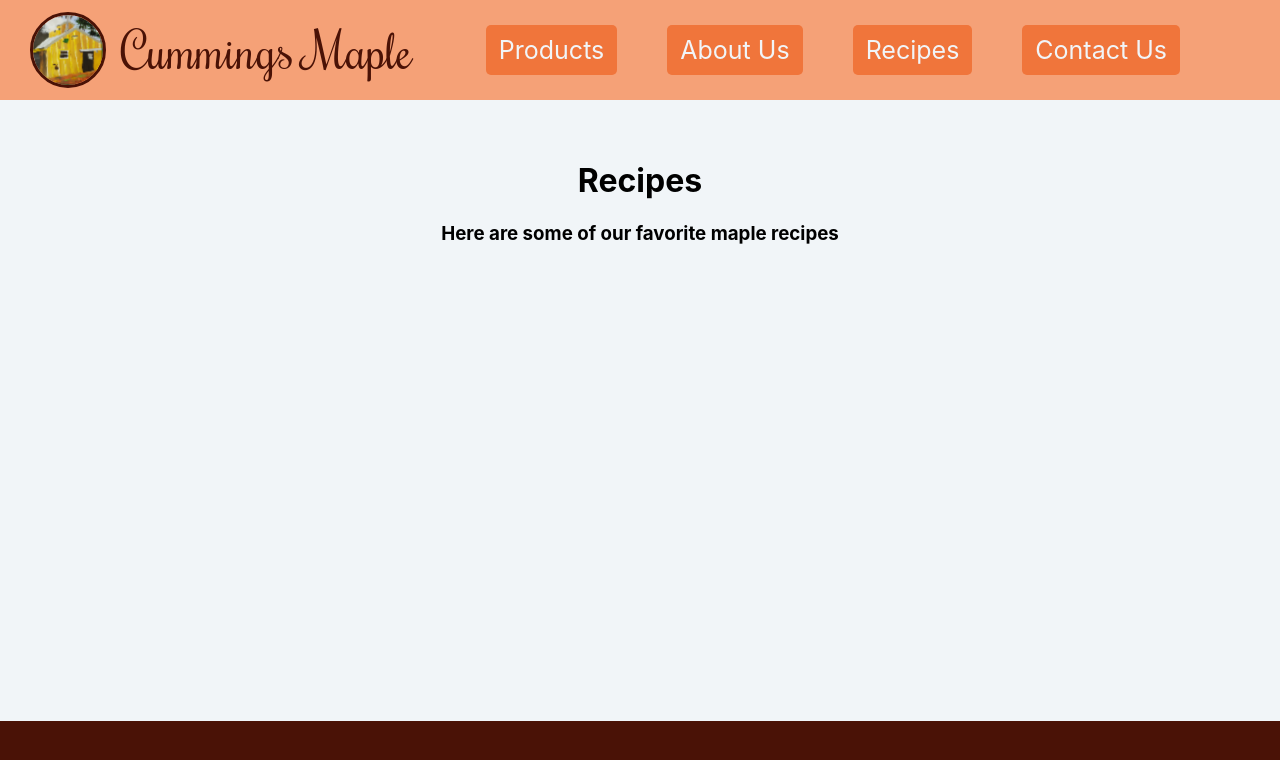
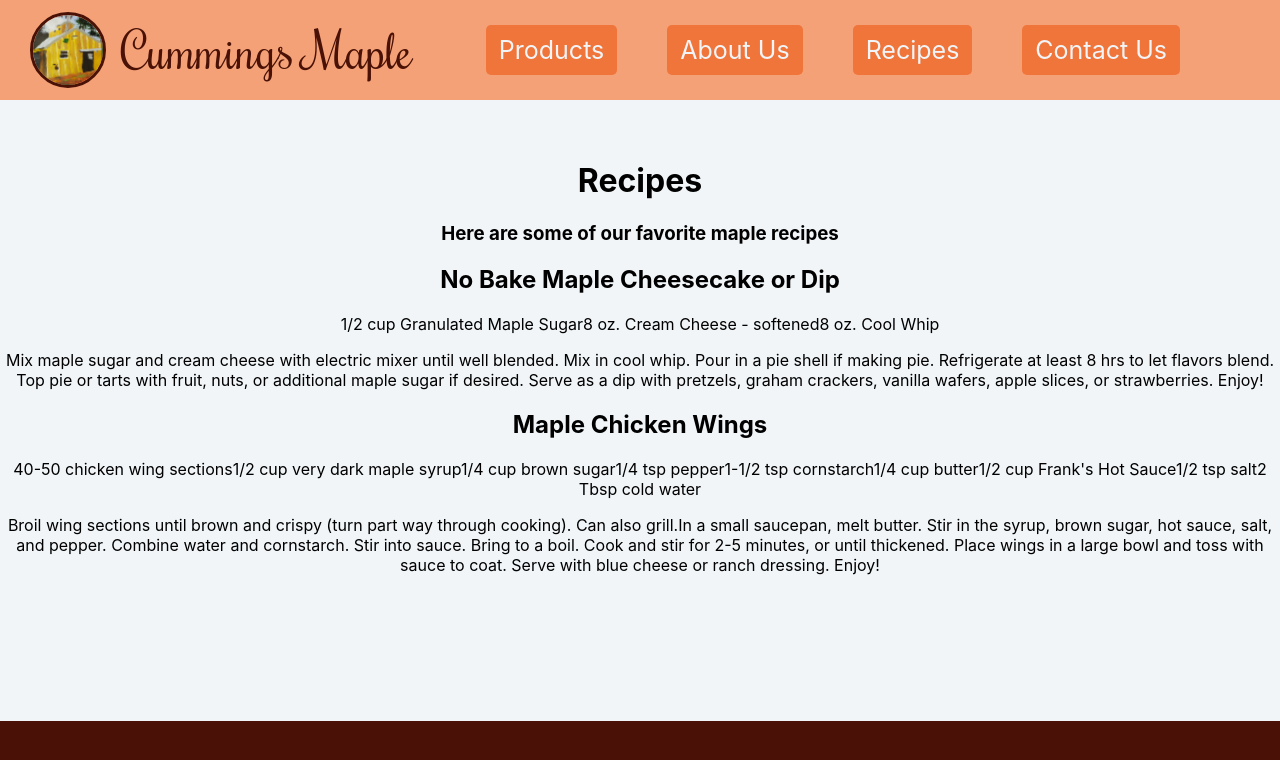
Before and after one commit to LaurenCummings/cummings-maple-vite, a React (Vite) app: page /cummings-maple-vite/Recipes in a window 1280 px wide. Shown: the top 760 px of the page. Built offline with nearby package versions, Linux system fonts and the light colour scheme.

Commit message:
started printing recipes

```diff
--- a/src/pages/RecipePage.jsx
+++ b/src/pages/RecipePage.jsx
@@ -1,10 +1,22 @@
 import '../css/RecipePage.css';
+import recipes from '../Recipes.js';
 
 function RecipePage() {
     return (
         <div className="recipe-page">
             <h1>Recipes</h1>
             <h3>Here are some of our favorite maple recipes</h3>
+            {
+                recipes.map((recipe) => {
+                    return (
+                        <div>
+                            <h2>{recipe.name}</h2>
+                            <p>{recipe.ingredients}</p>
+                            <p>{recipe.instructions}</p>
+                        </div>
+                    )
+                })
+            }
         </div>
     )
 }
```
